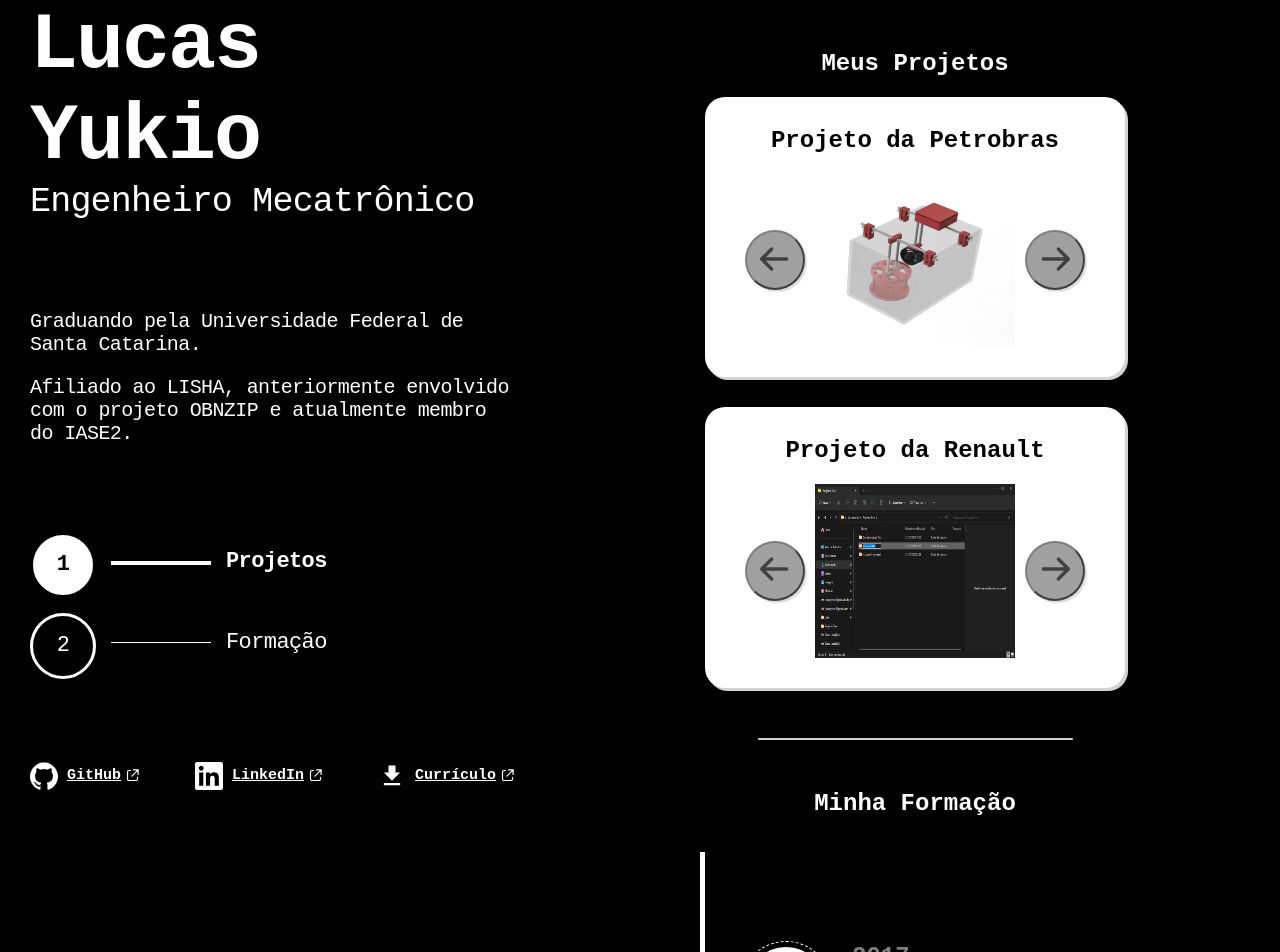
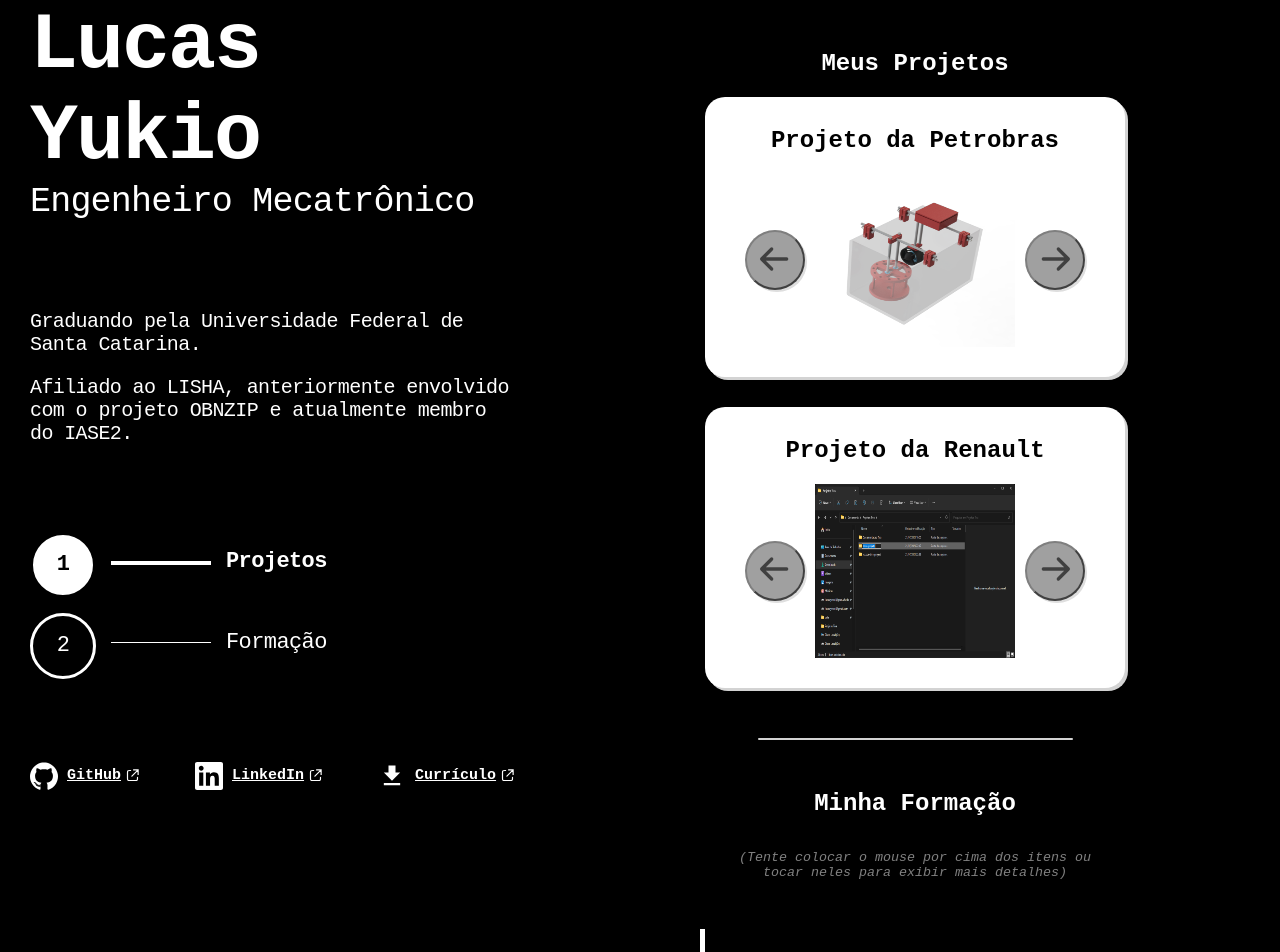
Before and after one commit to lucas-yotsui/portfolio, a Svelte app: page / in a window 1280 px wide. Shown: the top 952 px of the page. Built offline with nearby package versions, Linux system fonts and the light colour scheme.

Commit message:
Note with a jumpy effect to inform about hover over timeline items effects

```diff
--- a/src/App.svelte
+++ b/src/App.svelte
@@ -3,6 +3,7 @@
 	import Experiences from "./lib/Experiences.svelte";
 	import Profile from "./lib/Profile.svelte";
 	import Timeline from "./lib/Timeline.svelte";
+	import { spring } from "svelte/motion";
 
 	let currentChapter = 1;
 
@@ -10,6 +11,11 @@
 	var timelineSection;
 	var projectsObserver;
 	var timelineObserver;
+
+	let springyMove = spring(1, {
+		stiffness: 0.30,
+		damping: 0.05
+	});
 
 	onMount(() => {
 		projectsSection = document.getElementById("Projetos");
@@ -39,6 +45,13 @@
 
 		projectsObserver.observe(projectsSection);
 		timelineObserver.observe(timelineSection);
+
+		const id = setInterval(() => {
+			$springyMove = ($springyMove > 1 ? 1 : 1.04);
+			console.log($springyMove);
+		}, 5000);
+
+		return () => { clearInterval(id) };
 	});
 </script>
 
@@ -54,6 +67,12 @@
 	</section>
 	<section id="Formação">
 		<h2>Minha Formação</h2>
+		<p
+			class="note"
+			style="transform: scale({$springyMove})"
+		>
+			<i>(Tente colocar o mouse por cima dos itens ou tocar neles para exibir mais detalhes)</i>
+		</p>
 		<Timeline></Timeline>
 	</section>
 </div>
@@ -91,4 +110,11 @@
 	.rightSide > section:last-child::after {
 		display: none;
 	}
+
+	.note {
+        display: inline-block;
+		width: 60%;
+        font-size:smaller;
+        color: gray;
+    }
 </style>
```
